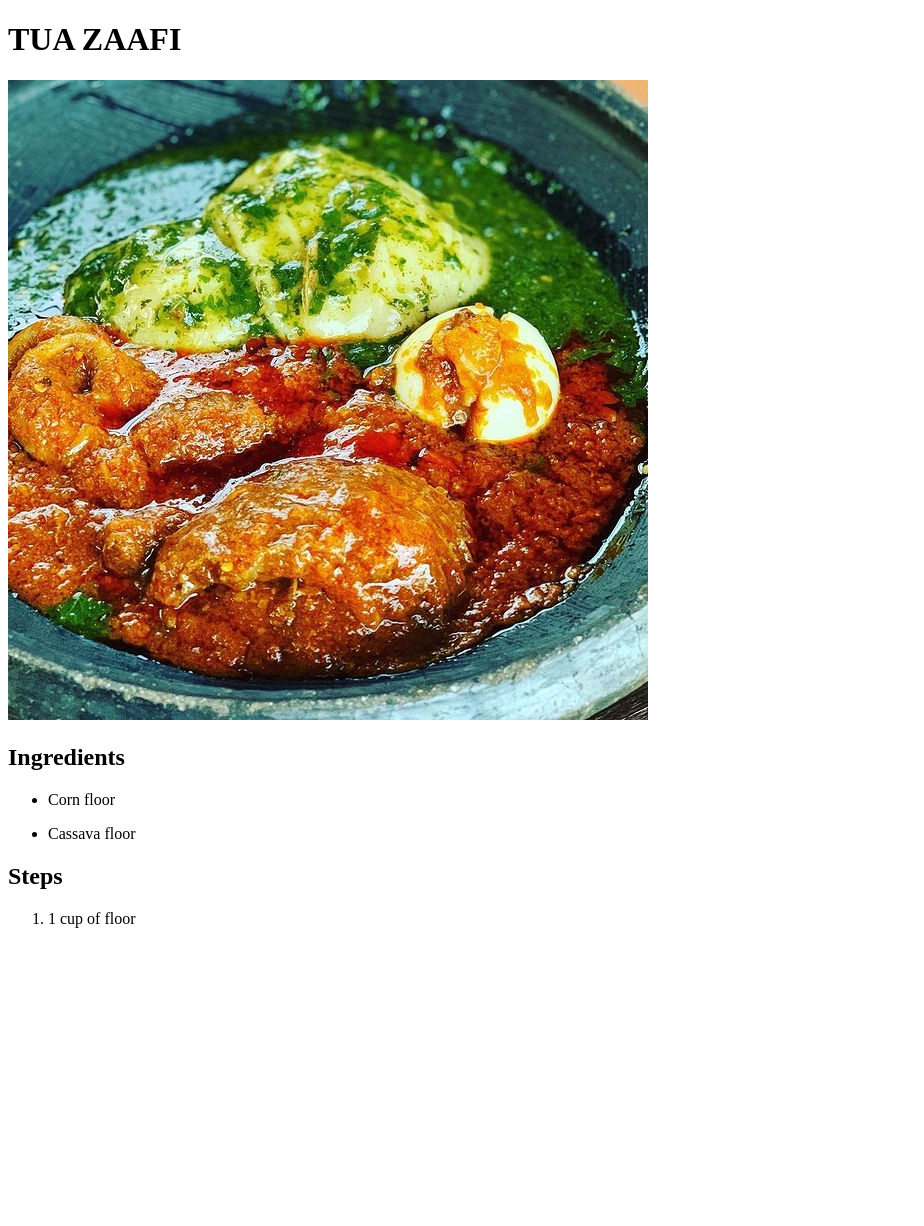
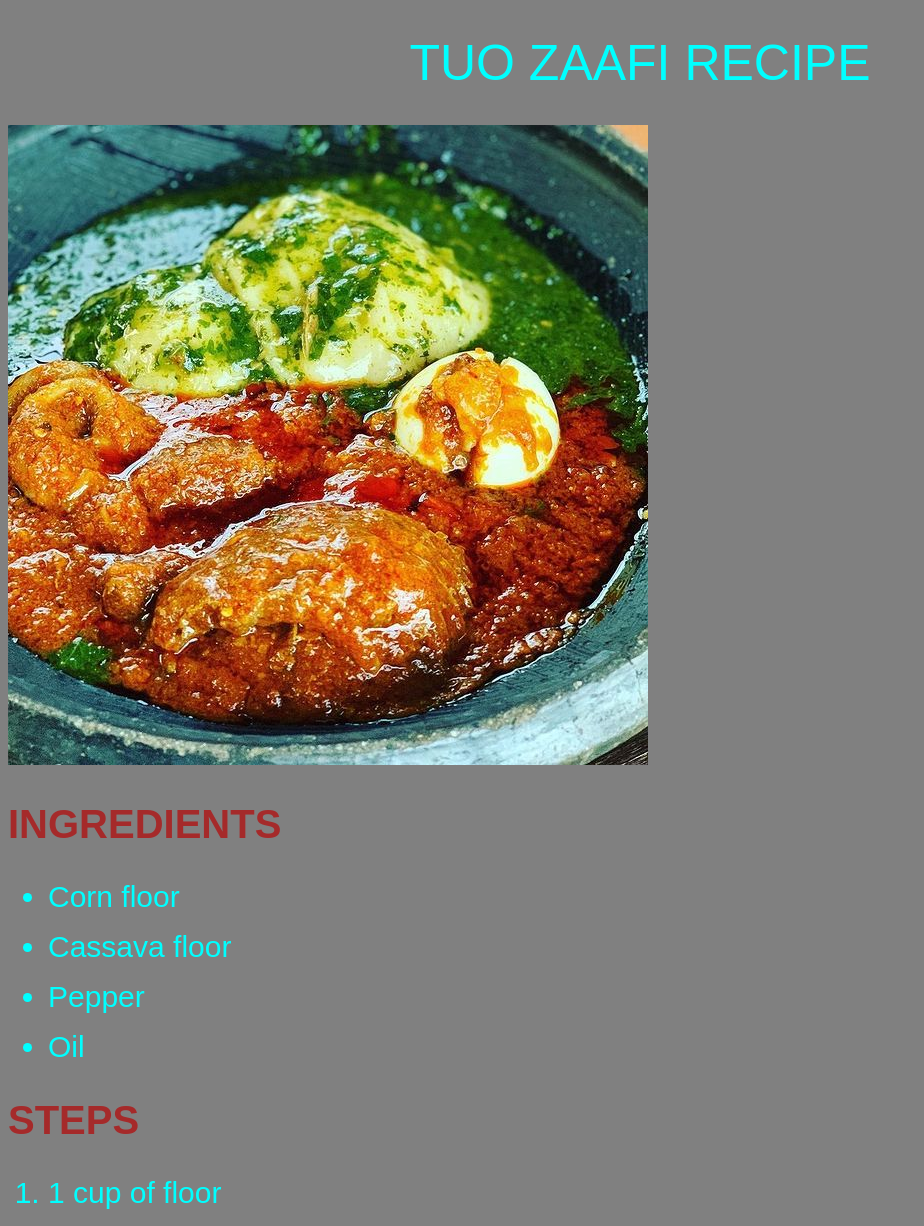
Before and after one commit to Mokars86/Grassroot-recipe, a plain HTML site: page tz.html in a window 1280 px wide. Shown: the whole page, without its empty margins (0-924 px from the left). Before the commit the page ends 944 px from the top, so only its background shows below. Drawn offline with Linux system fonts and the light colour scheme.

Commit message:
updating tz.html

```diff
--- a/tz.html
+++ b/tz.html
@@ -3,15 +3,18 @@
 <head>
     <meta charset="UTF-8">
     <meta name="viewport" content="width=device-width, initial-scale=1.0">
-    <title>Document</title>
+    <title>Grassroot</title>
 </head>
+<link rel="stylesheet" href="styles.css">
 <body>
-    <h1>TUA ZAAFI</h1>
+    <h1>TUO ZAAFI RECIPE</h1>
     <img src="images/tz.jpg" alt="tz image">
-    <h2>Ingredients</h2>
+    <h2>INGREDIENTS</h2>
     <ul><li>Corn floor</li></ul>
     <ul><li>Cassava floor</li></ul>
-    <h2>Steps</h2>
+    <ul><li>Pepper</li></ul>
+    <ul><li>Oil</li></ul>
+    <h2>STEPS</h2>
     <ol><li>1 cup of floor</li></ol>
 
 </body>
```
